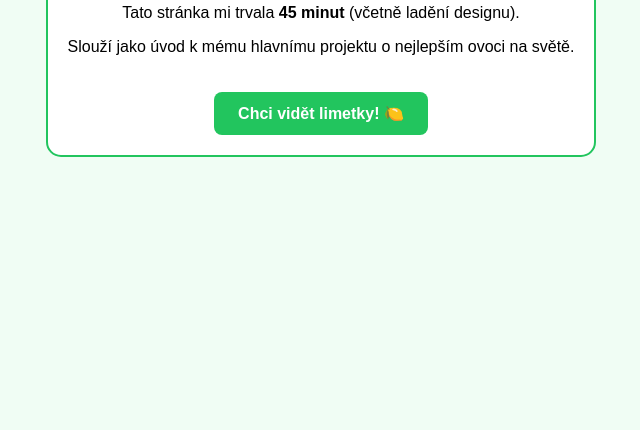
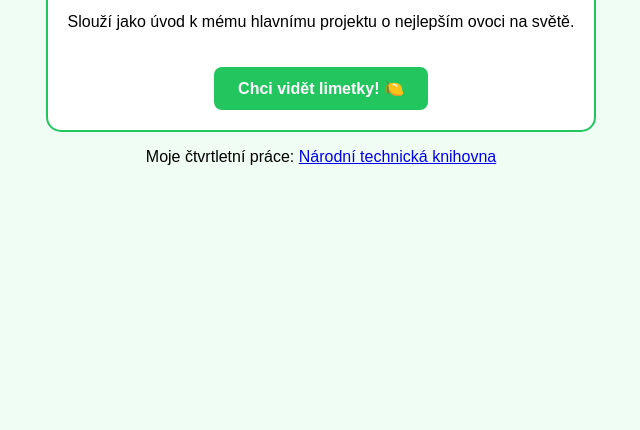
Before and after one commit to annamiastolarova/annamiastolarova.github.io, a plain HTML site: page index.html in a window 1280 px wide. Shown: the part 370-800 px from the top of the page, without its empty margins (319-959 px from the left). Drawn offline with Linux system fonts and the light colour scheme.

Commit message:
Update index.html

```diff
--- a/index.html
+++ b/index.html
@@ -47,6 +47,6 @@
 
         <a href="limetky.html" class="btn">Chci vidět limetky! 🍋</a>
     </div>
-
+<p>Moje čtvrtletní práce: <a href="cpp.html">Národní technická knihovna</a></p>
 </body>
 </html>
```
